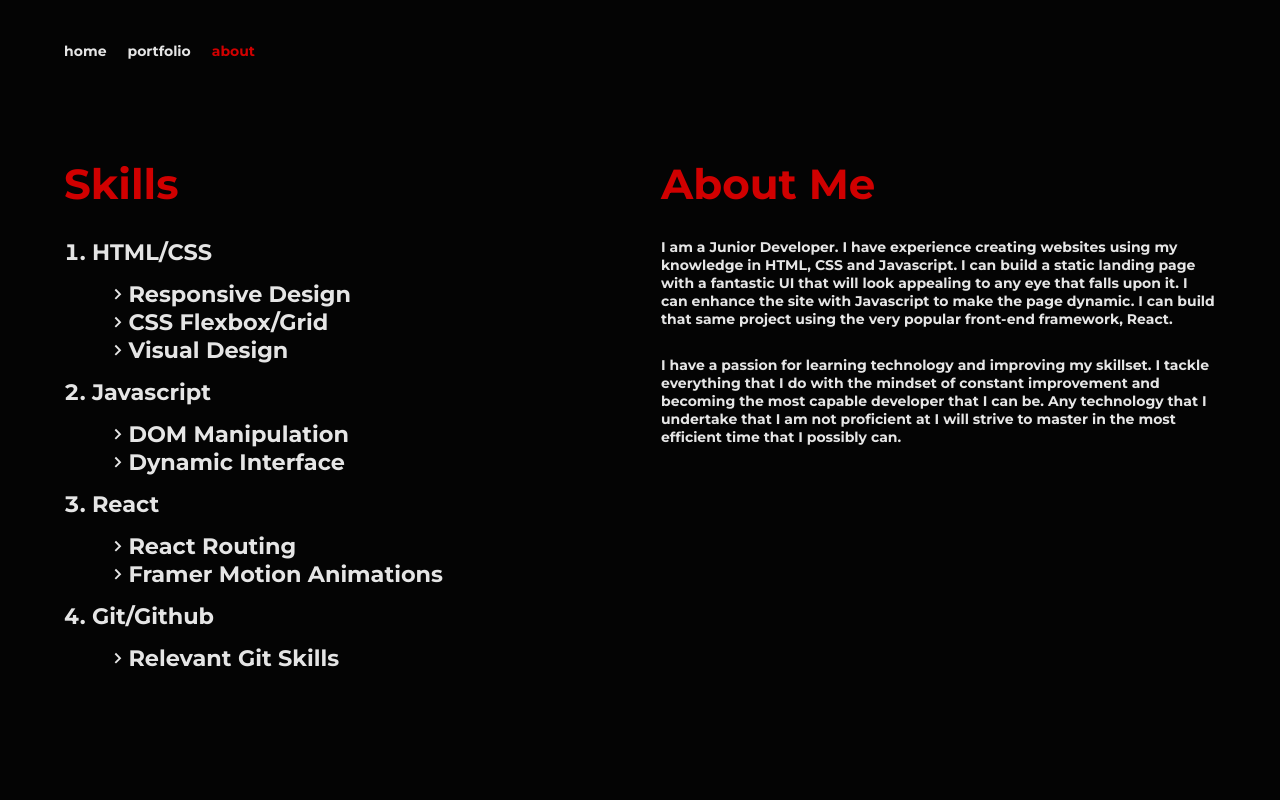
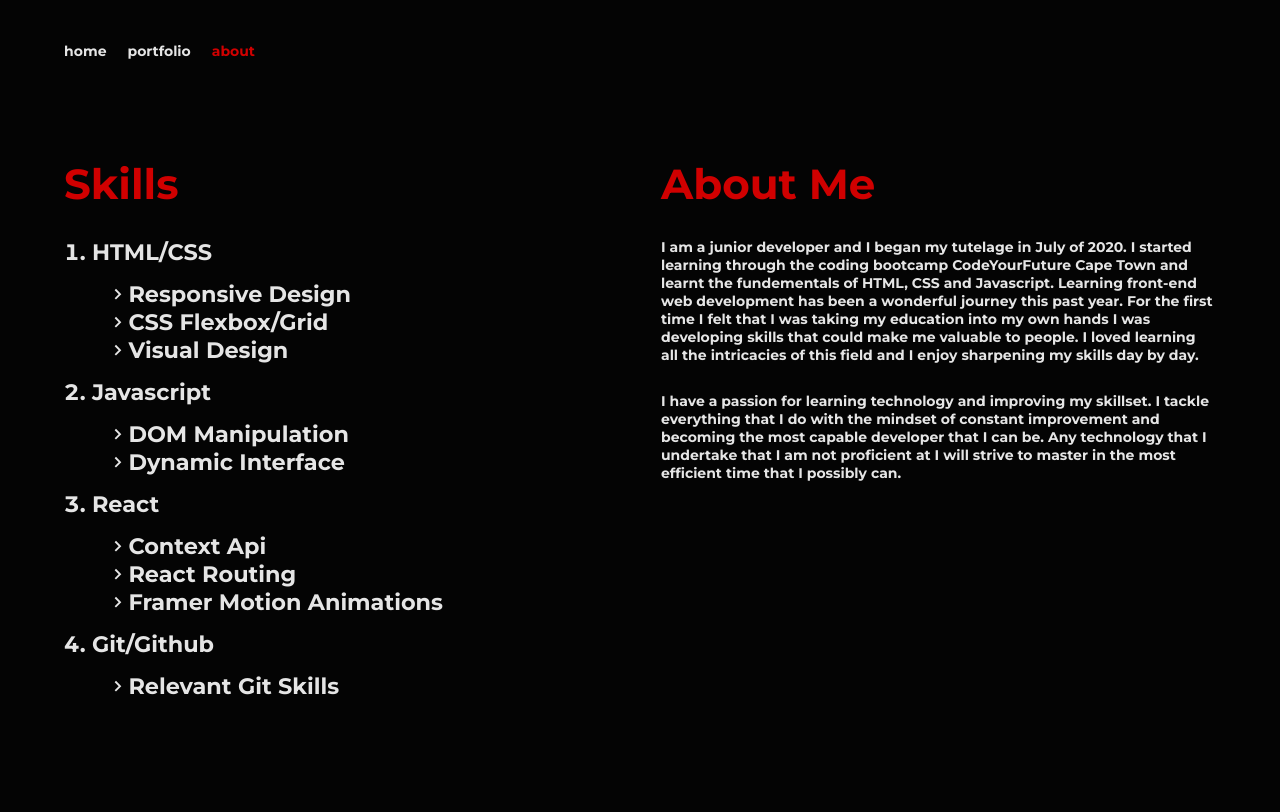
Before and after one commit to BrettScheepers/portfolio-ver-2, a React (Create React App) app: page /about in a window 1280 px wide. Built offline with nearby package versions, Linux system fonts and the light colour scheme.

Commit message:
Improved About page

```diff
--- a/src/components/About.js
+++ b/src/components/About.js
@@ -72,6 +72,7 @@ const About = () => {
                     </ul>
                   <li>React</li>
                     <ul className="specific-skills-list">
+                      <li><BiChevronRight />Context Api</li>
                       <li><BiChevronRight />React Routing</li>
                       <li><BiChevronRight />Framer Motion Animations</li>
                     </ul>
@@ -88,7 +89,7 @@ const About = () => {
                 variants={childVariant}
               >
                 <p>
-                I am a Junior Developer. I have experience creating websites using my knowledge in HTML, CSS and Javascript. I can build a static landing page with a fantastic UI that will look appealing to any eye that falls upon it. I can enhance the site with Javascript to make the page dynamic. I can build that same project using the very popular front-end framework, React.
+                I am a junior developer and I began my tutelage in July of 2020. I started learning through the coding bootcamp CodeYourFuture Cape Town and learnt the fundementals of HTML, CSS and Javascript. Learning front-end web development has been a wonderful journey this past year. For the first time I felt that I was taking my education into my own hands I was developing skills that could make me valuable to people. I loved learning all the intricacies of this field and I enjoy sharpening my skills day by day.
                 </p>
                 <p>
                 I have a passion for learning technology and improving my skillset. I tackle everything that I do with the mindset of constant improvement and becoming the most capable developer that I can be. Any technology that I undertake that I am not proficient at I will strive to master in the most efficient time that I possibly can.
```
